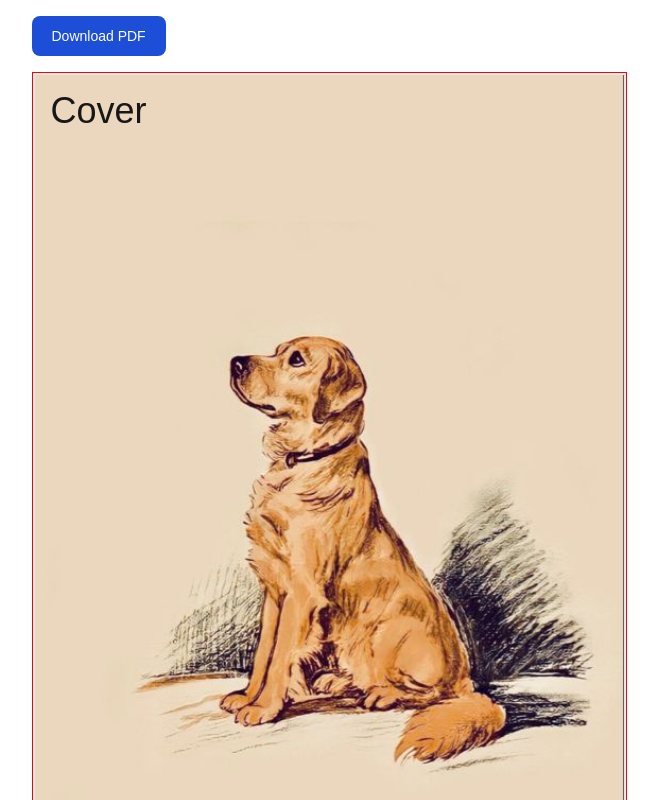
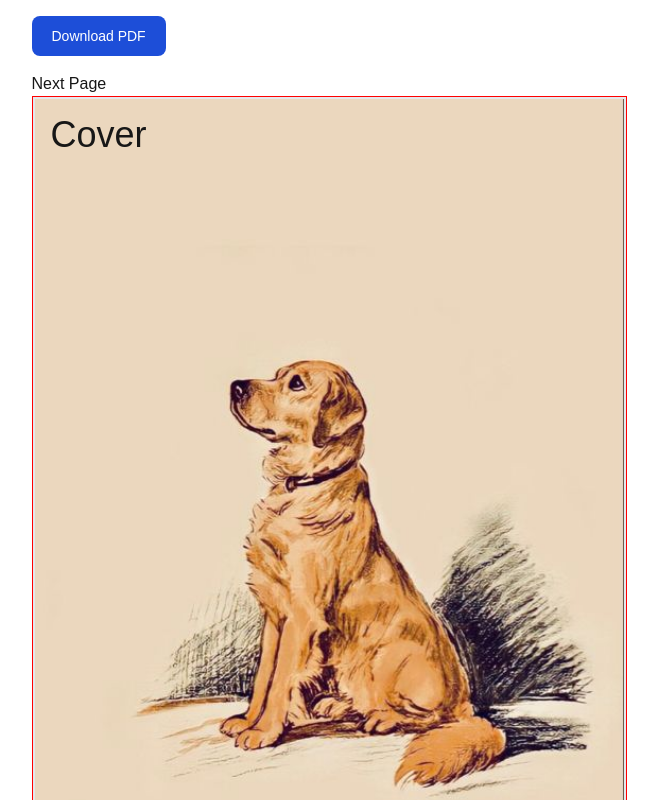
Before and after one commit to tkhquang/next-pdf-demo, a Next.js app: page / in a window 1280 px wide. Shown: the top 800 px of the page, without its empty margins (311-969 px from the left). Built offline with nearby package versions, Linux system fonts and the light colour scheme.

Commit message:
Add Link nagivation

```diff
--- a/package.json
+++ b/package.json
@@ -27,8 +27,5 @@
     "postcss": "^8",
     "tailwindcss": "^3.4.1",
     "typescript": "^5"
-  },
-  "engines": {
-    "node": "18"
   }
 }
--- a/src/app/layout.tsx
+++ b/src/app/layout.tsx
@@ -1,5 +1,6 @@
 import type { Metadata } from "next";
 import localFont from "next/font/local";
+import DownloadButton from "@/components/DownloadButton";
 import "./globals.css";
 
 const geistSans = localFont({
@@ -26,8 +27,9 @@ export default function RootLayout({
   return (
     <html lang="en">
       <body
-        className={`${geistSans.variable} ${geistMono.variable} antialiased`}
+        className={`${geistSans.variable} ${geistMono.variable} antialiased space-y-4`}
       >
+        <DownloadButton />
         {children}
       </body>
     </html>
--- a/src/app/other-page/page.tsx
+++ b/src/app/other-page/page.tsx
@@ -1,3 +1,4 @@
+import Link from "next/link";
 import Image from "next/image";
 import Page from "@/components/common/Page";
 
@@ -10,6 +11,9 @@ interface PageProps<T = Record<string, unknown>> {
 export default async function OtherPage(props: PageProps) {
   return (
     <main>
+      <Link href="/" className="print:hidden">
+        First Page
+      </Link>
       <Page>
         <div className="flex-1 relative flex flex-col size-full border-2">
           <div className="absolute inset-0">
--- a/src/app/page.tsx
+++ b/src/app/page.tsx
@@ -1,6 +1,6 @@
+import Link from "next/link";
 import ChartPage from "@/components/ChartPage";
 import CoverPage from "@/components/CoverPage";
-import DownloadButton from "@/components/DownloadButton";
 
 interface PageProps<T = Record<string, unknown>> {
   params: T;
@@ -13,8 +13,9 @@ export default async function Home(props: PageProps) {
 
   return (
     <main>
-      <DownloadButton />
-      <div className="my-4"></div>
+      <Link href="/other-page" className="print:hidden" prefetch id="go-next">
+        Next Page
+      </Link>
       <CoverPage />
       <ChartPage id={id} />
     </main>
```
